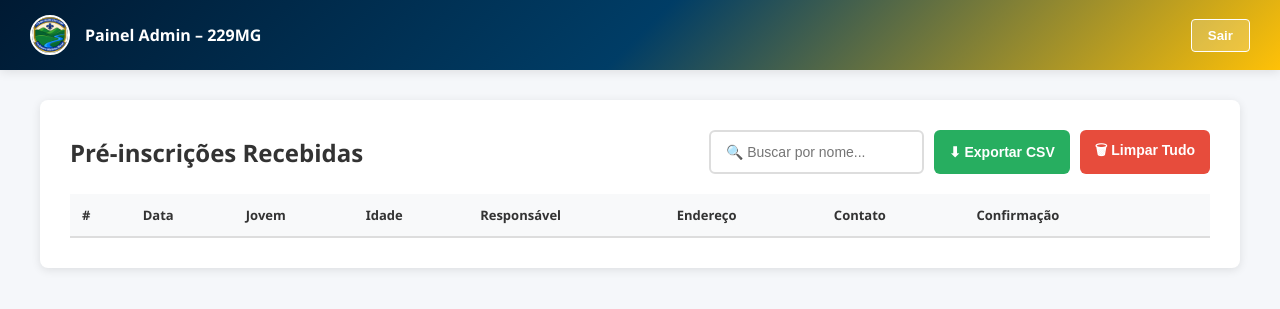
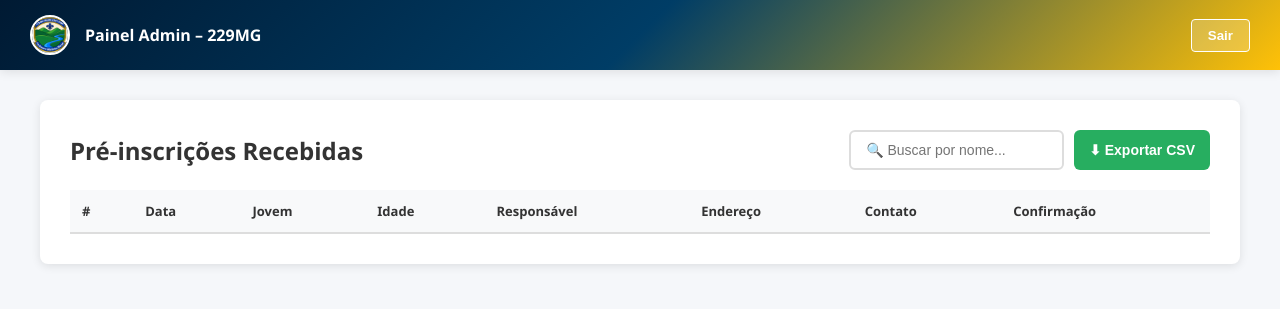
Before and after one commit to yslancirilo/229MG-Grupo-Escoteiro-Professora-Mariinha-Maciel, a Flask app: template templates/admin.html in a window 1280 px wide. Shown: the top 309 px of the page. Run offline with Flask 3, Linux system fonts and the light colour scheme; the template is opened without the code that fills it, so the values that code supplies are empty; parts of the project's set-up code (start-up, migrations or seed data) failed here and were passed over.

Commit message:
Comment out 'Clear All' button and header column
Comment out the 'Clear All' button and its header column in the admin template.

```diff
--- a/templates/admin.html
+++ b/templates/admin.html
@@ -27,7 +27,7 @@
         <div class="admin-actions">
           <input type="text" id="searchInput" placeholder="🔍 Buscar por nome..." class="search-input" />
           <button id="btnExport" class="btn-export">⬇ Exportar CSV</button>
-          <button id="btnClearAll" class="btn-danger">🗑 Limpar Tudo</button>
+          <!-- <button id="btnClearAll" class="btn-danger">🗑 Limpar Tudo</button> -->
         </div>
       </div>
 
@@ -45,7 +45,7 @@
               <th>Endereço</th>
               <th>Contato</th>
               <th>Confirmação</th>
-              <th></th>
+              <!-- <th></th> -->
             </tr>
           </thead>
           <tbody id="tableBody"></tbody>
```
